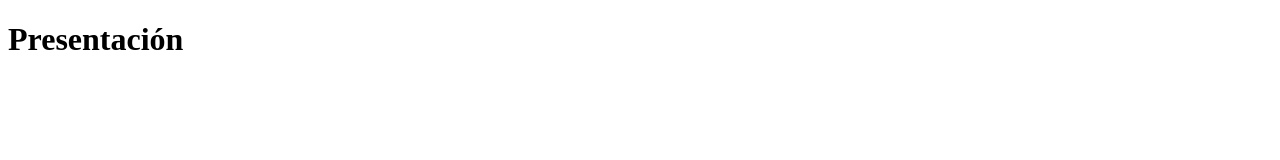
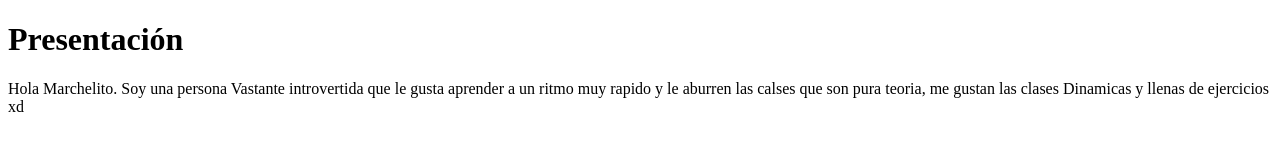
Before and after one commit to marchelo2212/ejm-n3-ti, a plain HTML site: page Bryan_Toaza.html in a window 1280 px wide. Drawn offline with Linux system fonts and the light colour scheme.

Commit message:
Trabajo Bryan Toaza

```diff
--- a/Bryan_Toaza.html
+++ b/Bryan_Toaza.html
@@ -6,7 +6,11 @@
   <body>
     <div>
       <h1>Presentación</h1>
-      <p></p>
+      <p>Hola Marchelito.
+        Soy una persona Vastante introvertida que le gusta aprender a un ritmo muy rapido
+        y le aburren las calses que son pura teoria,
+        me gustan las clases Dinamicas y llenas de ejercicios xd
+      </p>
     </div>
   </body>
 </html>
```
